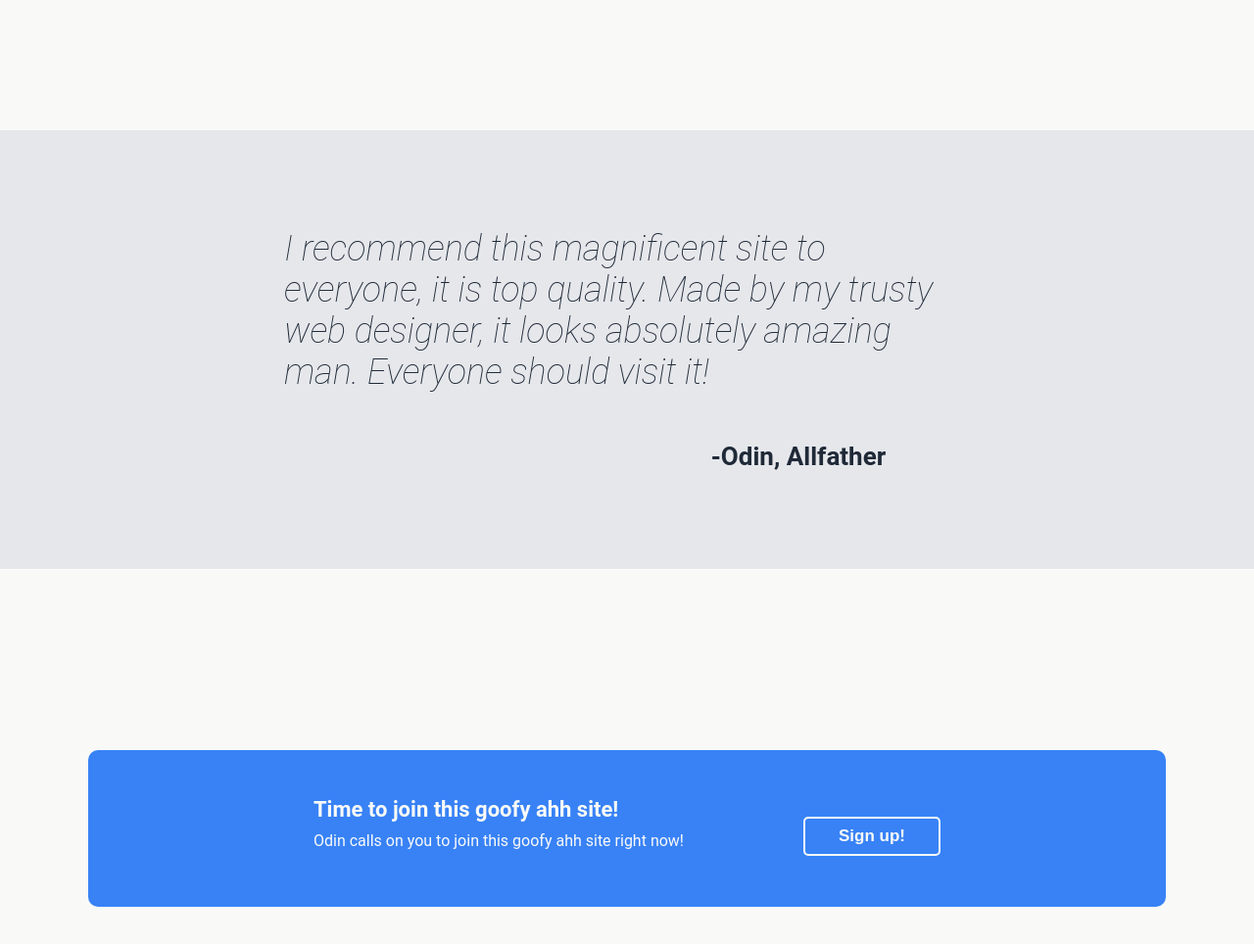
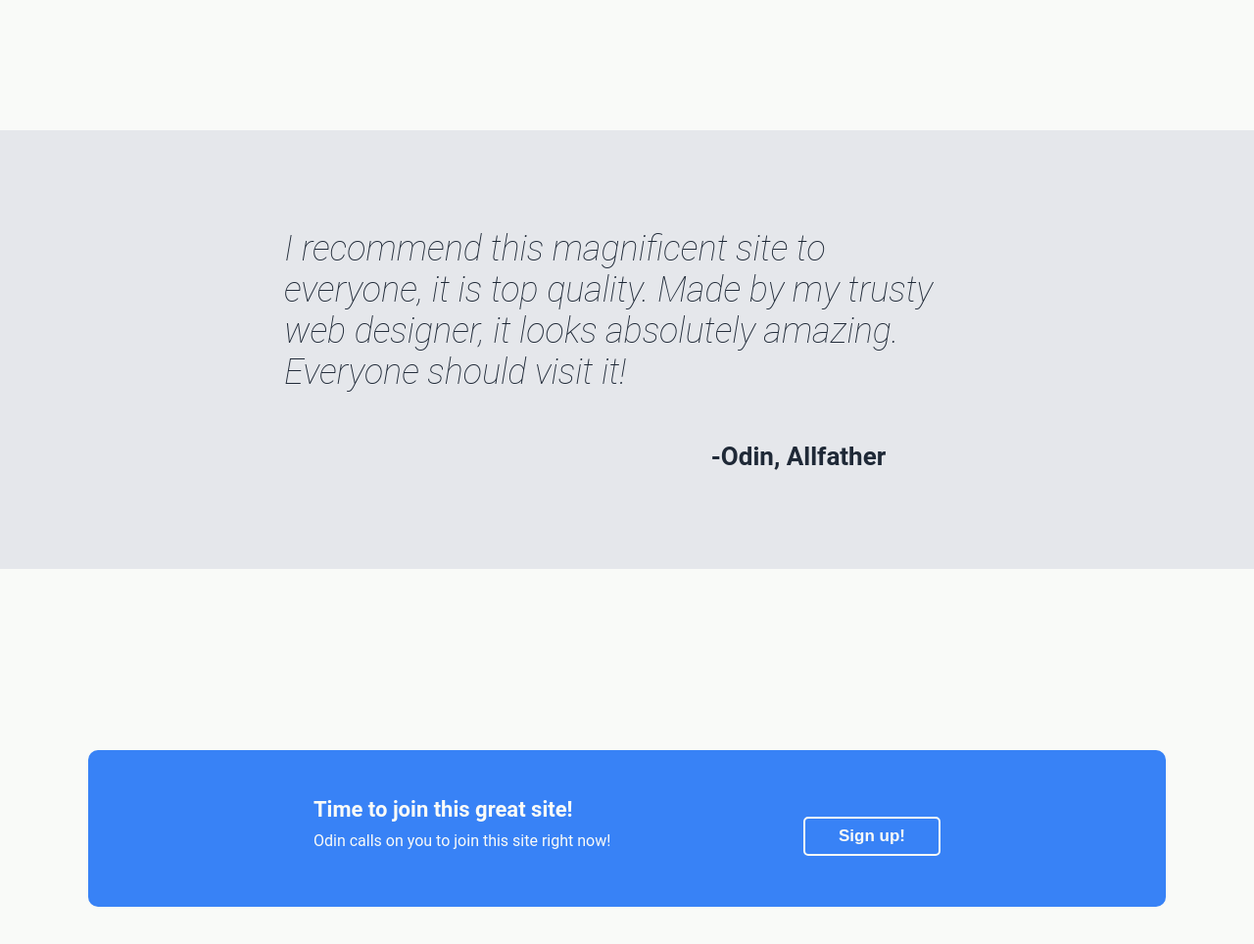
Before and after one commit to dzh01has/odin-landing-page, a plain HTML site: page index.html in a window 1280 px wide. Shown: the part 1040-2004 px from the top of the page at 98% size. Drawn offline with Linux system fonts and the light colour scheme.

Commit message:
revised some of the text to be a bit more formal

```diff
--- a/index.html
+++ b/index.html
@@ -25,7 +25,7 @@
         </div>
 
         <div class="body-content">
-        <div class="body-title">Random ahh information</div>
+            <div class="body-title">Random good information</div>
                 <div class="upper-part">
                     <ul class="content-images">
                         <li><img src="./images/contentimage.jpg" alt="abstract image" class="contentimg"></li>
@@ -43,7 +43,7 @@
 
                 <div class="mid-part">
                     <div class="quote">
-                    I recommend this magnificent site to everyone, it is top quality. Made by my trusty web designer, it looks absolutely amazing man. Everyone should visit it!
+                        I recommend this magnificent site to everyone, it is top quality. Made by my trusty web designer, it looks absolutely amazing. Everyone should visit it!
                     </div>
                     <div class="quoter">
                         -Odin, Allfather
@@ -53,8 +53,8 @@
                 <div class="lower-part">
                     <div class="popup-signin">
                         <div class="popup-text">
-                        <div class="popup-title">Time to join this goofy ahh site!</div>
-                        <div class="popup-subtext">Odin calls on you to join this goofy ahh site right now!</div>
+                            <div class="popup-title">Time to join this great site!</div>
+                            <div class="popup-subtext">Odin calls on you to join this site right now!</div>
                         </div>
                         <button class="signup2">Sign up!</button>
                     </div>
```
Lines whose indentation alone changed are shown as unchanged.
